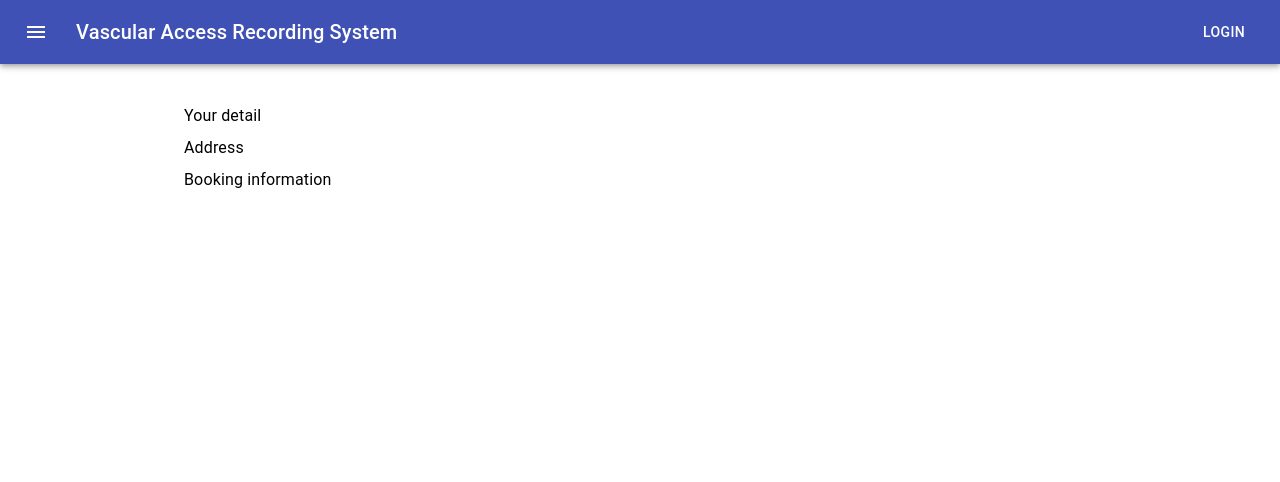
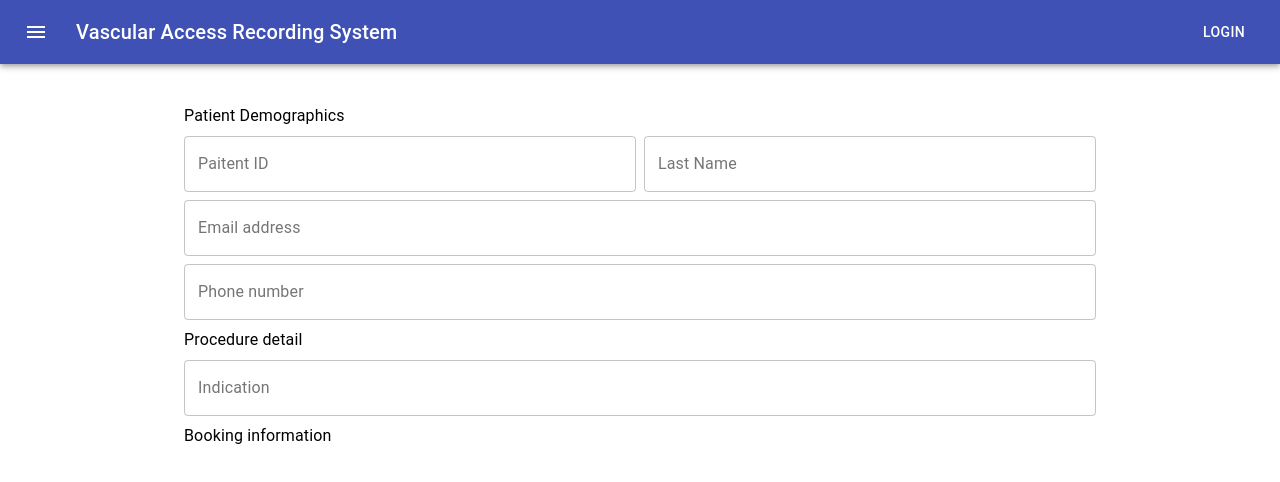
Before and after one commit to willlee1995/frontedva, a React (Create React App) app: page / in a window 1280 px wide. Shown: the top 482 px of the page. Built offline with nearby package versions, Linux system fonts and the light colour scheme.

Commit message:
second commit

```diff
--- a/src/App.js
+++ b/src/App.js
@@ -1,7 +1,8 @@
 import React from 'react'
 import { Formik, Form} from 'formik'
 import * as Yup from 'yup'
-import Header from './Components/Header'
+import TextField from './Components/FormsUI/Textfield'
+import Header from './Components/Header/Header'
 import {makeStyles} from '@material-ui/core/styles'
 import {
   Container,
@@ -17,8 +18,25 @@ import {
   }))
 
 
-  const iValues = {}
-  const valSchema = Yup.object().shape({})
+  const iValues = {
+    patientID: '',
+    lastName: '',
+    email: '',
+    phone: '',
+    indication: '',
+  }
+  const valSchema = Yup.object().shape({
+    patientID: Yup.string()
+    .matches(/^[A-Z]{1,2}[0-9]{6}[0-9A-F]{1}/, "This is not a valid HKID format")
+    .required("Required"),
+    lastName: Yup.string().required("Required"),
+    email: Yup.string().email("Not a valid email format").required("Required"),
+    phone: Yup.string()
+    .typeError('Please enter a valid phone number')
+    .matches(/^1[0-9]{10}$|^[569][0-9]{7}$/, "Enter a valid telphone")
+    .required("Required"),
+    indication:Yup.string().required()
+  })
   const onSubmit = (values) => {
     console.log(values)
   }
@@ -43,16 +61,46 @@ function App() {
                 <Grid container spacing={1}>
                   <Grid item xs={12}>
                     <Typography>
-                      Your detail
+                      Patient Demographics
                     </Typography>
                   </Grid>
+                  <Grid item xs={6}>
+                    <TextField
+                      name="patientID"
+                      label="Paitent ID"
+                    />
 
+                  </Grid>
+
+                  <Grid item xs={6}>
+                    <TextField
+                          name="lastName"
+                          label="Last Name"
+                        />
+                  </Grid>
+                  <Grid item xs={12}>
+                  <TextField
+                        name="email"
+                        label="Email address"
+                      />
+                </Grid>
+                <Grid item xs={12}>
+                <TextField
+                      name="phone"
+                      label="Phone number"
+                    />
+              </Grid>
                   <Grid item xs={12}>
                     <Typography>
-                      Address
+                      Procedure detail
                     </Typography>
                   </Grid>
-
+                  <Grid item xs={12}>
+                    <TextField
+                          name="indication"
+                          label="Indication"
+                        />
+                    </Grid>
                   <Grid item xs={12}>
                     <Typography>
                       Booking information
--- /dev/null
+++ b/src/Components/FormsUI/Textfield/index.js
@@ -0,0 +1,26 @@
+import React from 'react'
+import { TextField } from '@material-ui/core'
+import { useField } from 'formik'
+
+const TextfieldWrapper = ({
+    name,
+    ...rest
+}) => {
+    const [field, meta] = useField(name)
+    const configTextfield =  {
+        ...field,
+        ...rest,
+        fullWidth: true,
+        variant: 'outlined'
+    }
+
+    if (meta && meta.touched && meta.error){
+        configTextfield.error = true
+        configTextfield.helperText = meta.error
+    }
+    return (
+        <TextField {...configTextfield} />
+    )
+}
+
+export default TextfieldWrapper
--- /dev/null
+++ b/src/data/indication.json
@@ -0,0 +1,3 @@
+{
+    "CT": "Computed Tomography"
+}
```
Also changed, not shown: src/Components/FormsUI/Select/index.js (added, +44 -0 lines), src/Components/Header/Header.js (renamed from src/Components/Header.js).
